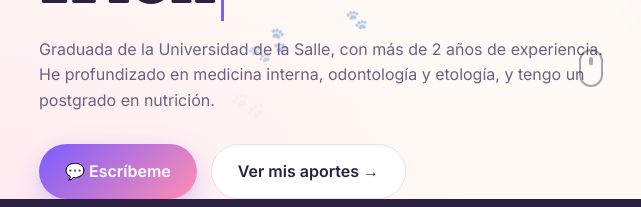
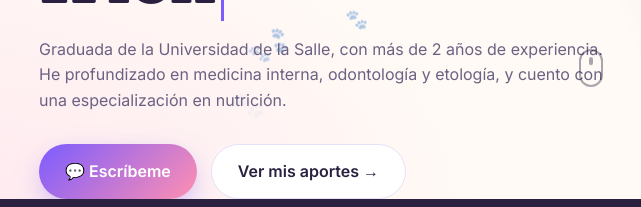
Before and after one commit to sandreuo/mhv, a plain HTML site: page index.html in a window 1280 px wide. Shown: the part 691-898 px from the top of the page, 61-702 px from the left. Drawn offline with Linux system fonts and the light colour scheme.

Commit message:
Revise experience description in index.html
Updated the description of professional experience.

```diff
--- a/index.html
+++ b/index.html
@@ -179,7 +179,7 @@ footer{background:#1d1630;color:#9d94b8;text-align:center;padding:26px 20px;font
     <div>
       <div class="badge rv"><span class="dot"></span> Médica veterinaria · Universidad de la Salle</div>
       <h1 class="rv">Hola, soy <span class="grad">Mariana</span>,<br>médica veterinaria con énfasis en <span class="type" id="type"></span></h1>
-      <p class="lead rv">Graduada de la Universidad de la Salle, con más de 2 años de experiencia. He profundizado en medicina interna, odontología y etología, y tengo un postgrado en nutrición.</p>
+      <p class="lead rv">Graduada de la Universidad de la Salle, con más de 2 años de experiencia. He profundizado en medicina interna, odontología y etología, y cuento con una especialización en nutrición.</p>
       <div class="hero-cta rv">
         <a class="btn btn-p" id="ctaWa" href="#contacto">💬 Escríbeme</a>
         <a class="btn btn-g" href="#aportes">Ver mis aportes →</a>
```
